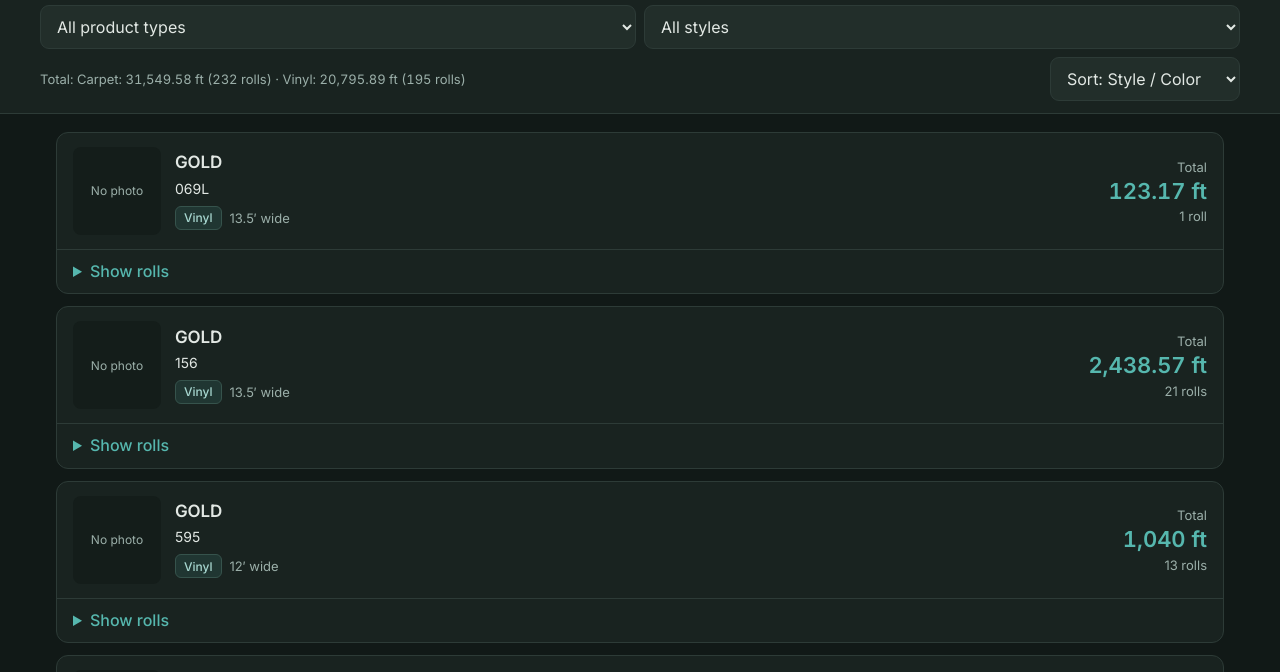
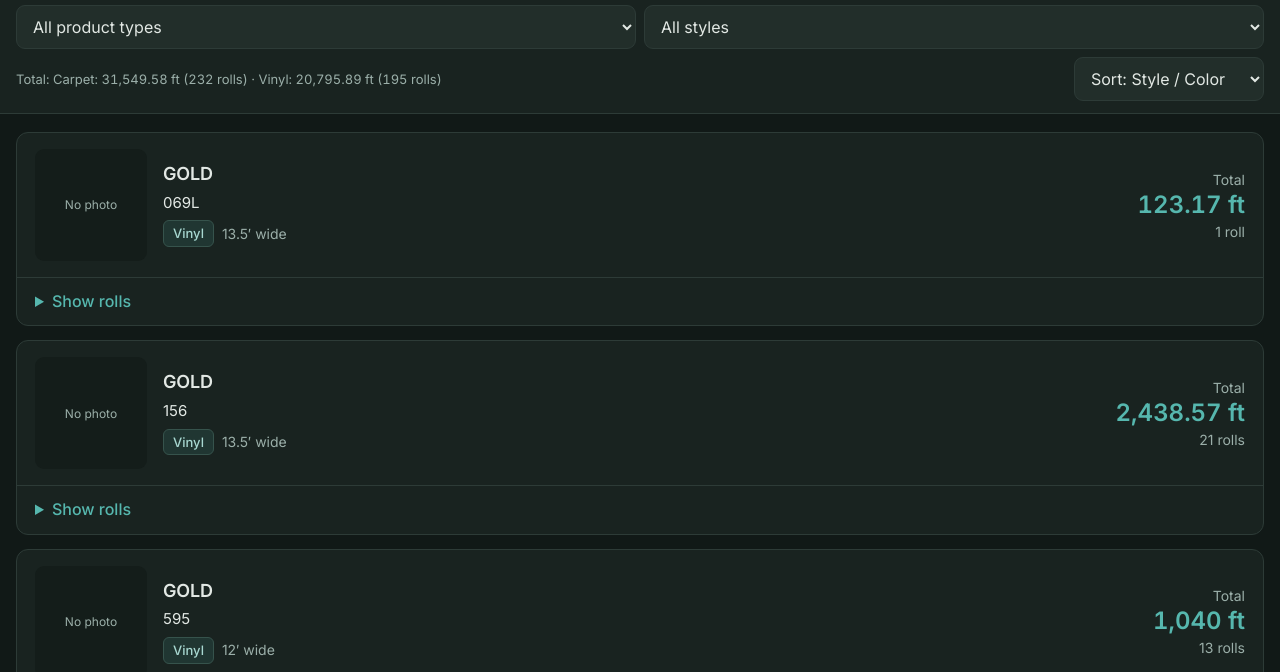
Before and after one commit to concordaldon1/catalog-test, a plain HTML site: page index.html in a window 1280 px wide. Shown: the part 94-766 px from the top of the page. Drawn offline with Linux system fonts and the light colour scheme.

Commit message:
Improved readability

```diff
--- a/index.html
+++ b/index.html
@@ -12,7 +12,7 @@
 *{box-sizing:border-box}
 body{margin:0;background:var(--bg);color:var(--ink);font:16px/1.45 "Inter",system-ui,-apple-system,"Segoe UI",sans-serif}
 header{position:sticky;top:0;z-index:5;background:var(--surface);border-bottom:1px solid var(--line);padding:12px 16px}
-.header-inner{max-width:1200px;margin:0 auto}
+.header-inner{max-width:1280px;margin:0 auto}
 .heading-row{display:flex;align-items:baseline;justify-content:space-between;gap:12px}
 h1{margin:0;font-size:21px;line-height:1.2;font-weight:600;letter-spacing:-.02em}
 .asof{flex:none;margin:0;color:var(--mute);font-size:12px;line-height:1.3;font-weight:400}
@@ -32,22 +32,22 @@ button:active{background:#3f9991;transform:translateY(1px)}
 .summary-row{display:grid;grid-template-columns:minmax(0,1fr) auto;align-items:center;gap:10px;margin-top:8px}
 .sum{margin:0;color:var(--mute);font-size:13px;line-height:1.4;font-variant-numeric:tabular-nums}
 .sort-control{width:190px}
-main{max-width:1200px;margin:0 auto;padding:14px 16px 28px}
-.grp{background:var(--surface);border:1px solid var(--line);border-radius:12px;margin-bottom:12px;overflow:hidden;transition:border-color .14s ease,background-color .14s ease}
+main{max-width:1280px;margin:0 auto;padding:16px 16px 32px}
+.grp{background:var(--surface);border:1px solid var(--line);border-radius:12px;margin-bottom:14px;overflow:hidden;transition:border-color .14s ease,background-color .14s ease}
 .grp:hover{border-color:#40554e;background:#1b2622}
-.top{display:grid;grid-template-columns:88px minmax(0,1fr) minmax(100px,auto);gap:14px;padding:14px 16px;align-items:center}
-.ph{width:88px;height:88px;flex:none;border-radius:8px;background:#141d1a;object-fit:contain;object-position:center;display:flex;align-items:center;justify-content:center;color:var(--mute);font-size:12px;text-align:center;padding:3px}
+.top{display:grid;grid-template-columns:112px minmax(0,1fr) minmax(126px,auto);gap:16px;padding:16px 18px;align-items:center}
+.ph{width:112px;height:112px;flex:none;border-radius:9px;background:#141d1a;object-fit:cover;object-position:center;display:flex;align-items:center;justify-content:center;color:var(--mute);font-size:12px;text-align:center;padding:0}
 .item-info{min-width:0}
-.top h2{margin:0;font-size:17px;line-height:1.25;font-weight:600;letter-spacing:-.01em}
-.style-number{margin-top:3px;color:var(--mute);font-size:13px;font-variant-numeric:tabular-nums;overflow-wrap:anywhere}
-.item-color{margin-top:5px;font-size:14px;color:var(--ink);overflow-wrap:anywhere}
+.top h2{margin:0;font-size:18px;line-height:1.25;font-weight:600;letter-spacing:-.01em}
+.style-number{margin-top:4px;color:var(--mute);font-size:14px;font-variant-numeric:tabular-nums;overflow-wrap:anywhere}
+.item-color{margin-top:6px;font-size:15px;color:var(--ink);overflow-wrap:anywhere}
 .item-meta{display:flex;align-items:center;gap:8px;flex-wrap:wrap;margin-top:7px}
-.meta{color:var(--mute);font-size:13px}
-.tot{min-width:100px;text-align:right;white-space:nowrap}
-.tot b{display:block;font-size:22px;line-height:1.2;font-weight:600;color:var(--accent);font-variant-numeric:tabular-nums}
-.type-badge{display:inline-flex;align-items:center;min-height:24px;padding:2px 8px;border:1px solid #36534c;border-radius:6px;background:var(--accent-soft);color:#a8d8d1;font-size:12px;font-weight:500}
+.meta{color:var(--mute);font-size:14px}
+.tot{min-width:126px;text-align:right;white-space:nowrap}
+.tot b{display:block;font-size:24px;line-height:1.2;font-weight:600;color:var(--accent);font-variant-numeric:tabular-nums}
+.type-badge{display:inline-flex;align-items:center;min-height:26px;padding:3px 9px;border:1px solid #36534c;border-radius:6px;background:var(--accent-soft);color:#a8d8d1;font-size:13px;font-weight:500}
 details{border-top:1px solid var(--line)}
-summary{padding:10px 16px;cursor:pointer;color:var(--accent);font-weight:500;transition:background-color .14s ease}
+summary{padding:12px 18px;cursor:pointer;color:var(--accent);font-weight:500;transition:background-color .14s ease}
 summary:hover{background:rgba(86,183,174,.07)}
 table{width:100%;border-collapse:collapse}
 td,th{padding:9px 16px;text-align:left;border-top:1px solid var(--line);font-variant-numeric:tabular-nums}
@@ -62,8 +62,8 @@ img.ph{cursor:zoom-in}
 #lbcap{color:var(--ink);font-size:14px;text-align:center}
 #lbx{position:absolute;top:10px;right:12px;font-size:22px;line-height:1;padding:8px 12px;background:var(--elevated);border-color:var(--line);color:var(--ink)}
 @media(min-width:900px){main{padding-top:18px}}
-@media(max-width:520px){header{padding:11px 12px}.heading-row{align-items:center}h1{font-size:20px}.asof{max-width:52%;text-align:right}main{padding:12px 10px 24px}.top{grid-template-columns:88px minmax(0,1fr) minmax(82px,auto);gap:10px;padding:12px}.ph{width:88px;height:88px}.tot{min-width:82px}.tot b{font-size:19px}.sort-control{width:150px;font-size:13px;padding-left:9px;padding-right:22px}.filter-row select{font-size:14px;padding-left:8px;padding-right:22px}.sum{font-size:12px}summary{padding:10px 12px}td,th{padding:9px 12px}}
-@media(max-width:360px){.top{grid-template-columns:76px minmax(0,1fr) minmax(74px,auto);gap:8px;padding:10px}.ph{width:76px;height:76px}.tot{min-width:74px}.tot b{font-size:18px}.sort-control{width:138px}}
+@media(max-width:520px){header{padding:11px 12px}.heading-row{align-items:center}h1{font-size:20px}.asof{max-width:52%;text-align:right}main{padding:12px 10px 24px}.top{grid-template-columns:92px minmax(0,1fr) minmax(82px,auto);gap:10px;padding:14px}.ph{width:92px;height:92px}.tot{min-width:82px}.tot b{font-size:20px}.sort-control{width:150px;font-size:13px;padding-left:9px;padding-right:22px}.filter-row select{font-size:14px;padding-left:8px;padding-right:22px}.sum{font-size:12px}summary{padding:11px 12px}td,th{padding:9px 12px}}
+@media(max-width:360px){.top{grid-template-columns:80px minmax(0,1fr) minmax(74px,auto);gap:8px;padding:12px}.ph{width:80px;height:80px}.tot{min-width:74px}.tot b{font-size:18px}.sort-control{width:138px}}
 @media(prefers-reduced-motion:reduce){*,*::before,*::after{scroll-behavior:auto!important;transition:none!important}}
 </style>
 </head>
```
